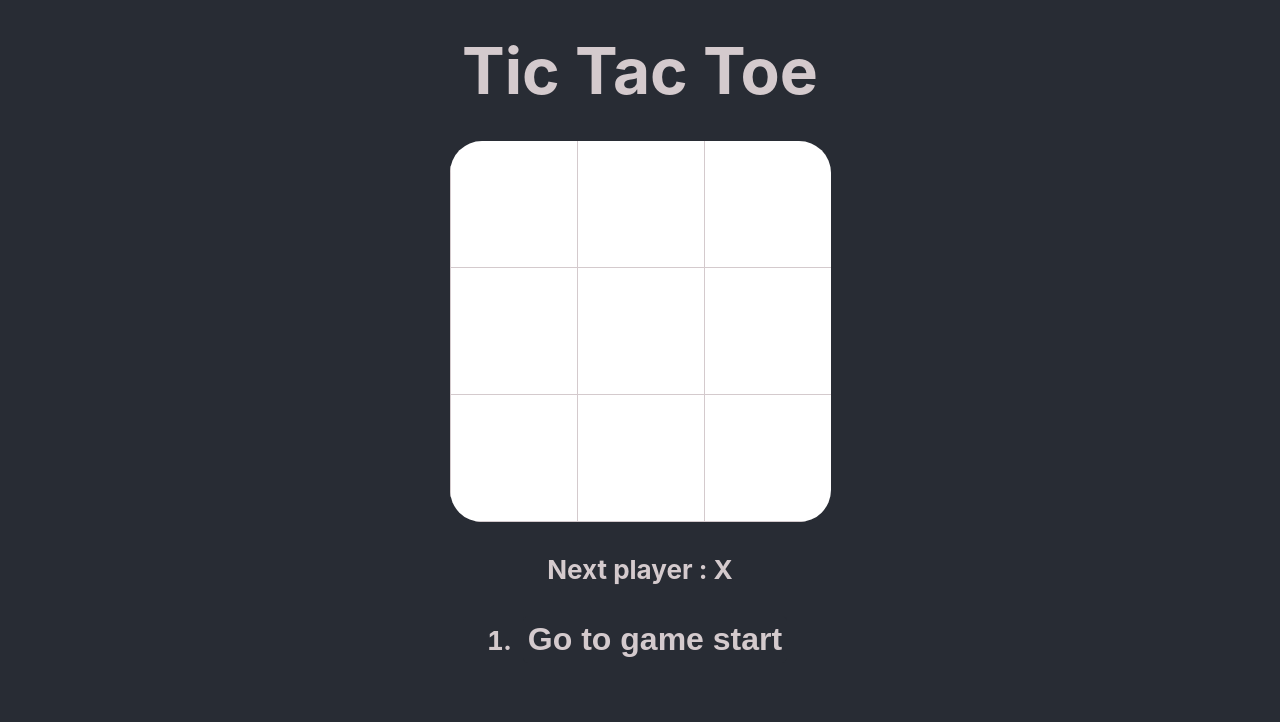
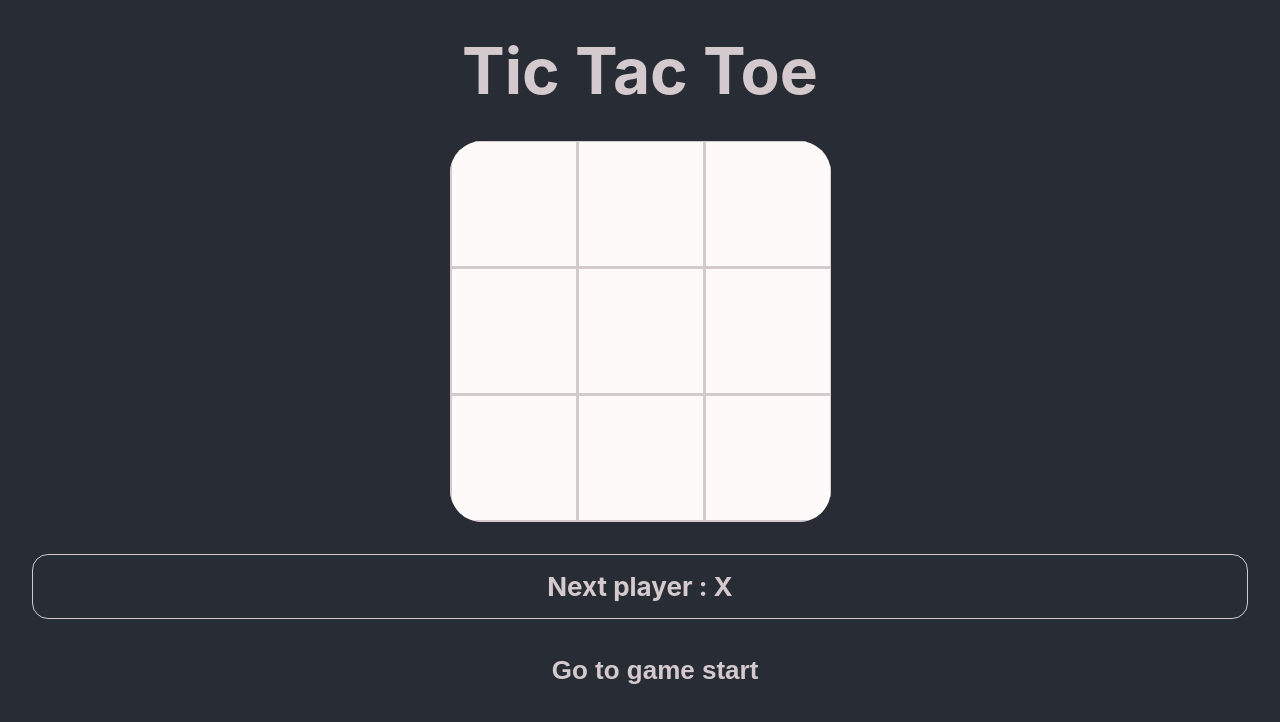
Before and after one commit to mingufk/hello-web, a React (Create React App) app in the folder tic-tac-toe/: page / in a window 1280 px wide. Shown: the top 722 px of the page. Built offline with nearby package versions, Linux system fonts and the light colour scheme.

Commit message:
💄 Update UI

```diff
--- a/tic-tac-toe/src/App.css
+++ b/tic-tac-toe/src/App.css
@@ -2,7 +2,7 @@
   text-align: center;
 }
 
-h1 {
+.App h1 {
   font-size: 64px;
   font-weight: bold;
   color: #d4cacd;
@@ -16,7 +16,6 @@ h1 {
   align-items: center;
   justify-content: center;
   font-size: calc(10px + 2vmin);
-  color: #fff;
 }
 
 .App-info {
@@ -27,7 +26,11 @@ h1 {
 }
 
 .status {
-  margin-bottom: 10px;
+  border: 1px solid #d4cacd;
+  border-radius: 16px;
+  padding: 16px;
+  box-sizing: border-box;
+  width: 100%;
 }
 
 .moves {
@@ -38,6 +41,10 @@ h1 {
   justify-content: center;
 }
 
+.moves li {
+  list-style: none;
+}
+
 .moves li button {
   margin: 5px;
   padding: 5px;
@@ -45,7 +52,7 @@ h1 {
   border-radius: 5px;
   background-color: #282c34;
   color: #d4cacd;
-  font-size: 32px;
+  font-size: calc(10px + 2vmin);
   font-weight: bold;
   cursor: pointer;
 }
--- a/tic-tac-toe/src/components/Square.css
+++ b/tic-tac-toe/src/components/Square.css
@@ -1,6 +1,6 @@
 .square {
-  background: #fff;
-  border: 1px solid #d4cacd;
+  background: snow;
+  border: 2px solid #d4cacd;
   float: left;
   font-size: 64px;
   font-weight: bold;
@@ -11,4 +11,6 @@
   margin-top: -1px;
   padding: 0;
   text-align: center;
+  cursor: pointer;
+  color: #bb2649;
 }
```
